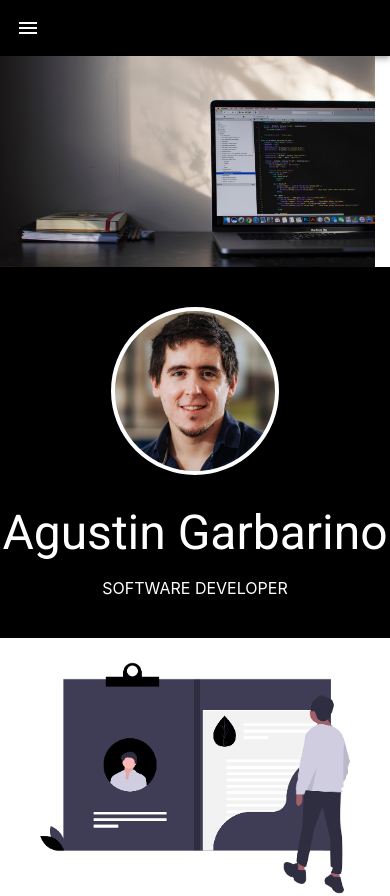
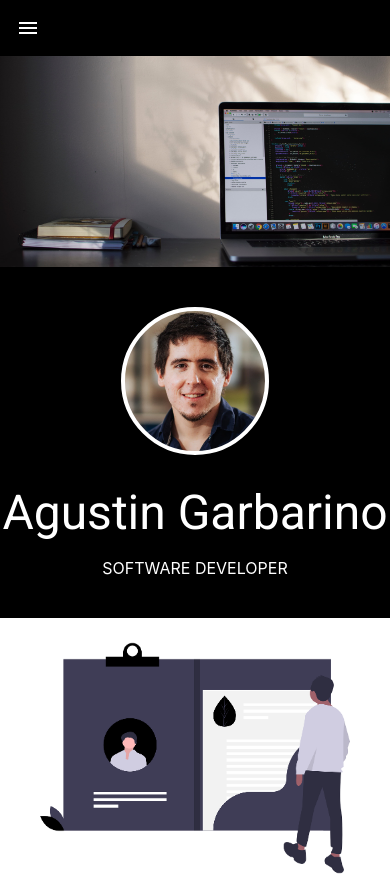
Before and after one commit to agusgar/me, a React (Create React App) app: page / in a window 390 px wide. Shown: the top 896 px of the page. Built offline with nearby package versions, Linux system fonts and the light colour scheme.

Commit message:
fix mobile

```diff
--- a/src/pages/home.js
+++ b/src/pages/home.js
@@ -36,7 +36,7 @@ const useStyles = makeStyles(theme => ({
   imageMobile: {
     backgroundImage: `url(home-image.jpg)`,
     backgroundRepeat: 'no-repeat',
-    backgroundSize: 'contain',
+    backgroundSize: 'cover',
     width: '100%',
     height: 211,
     display: 'flex',
@@ -46,8 +46,8 @@ const useStyles = makeStyles(theme => ({
     backgroundImage: 'url(tincho.jpg)',
     backgroundSize: 'contain',
     backgroundRepeat: 'no-repeat',
-    width: 160,
-    height: 160,
+    width: 140,
+    height: 140,
     borderRadius: '50%',
     marginBottom: 30,
     border: '4px solid #fff',
```
